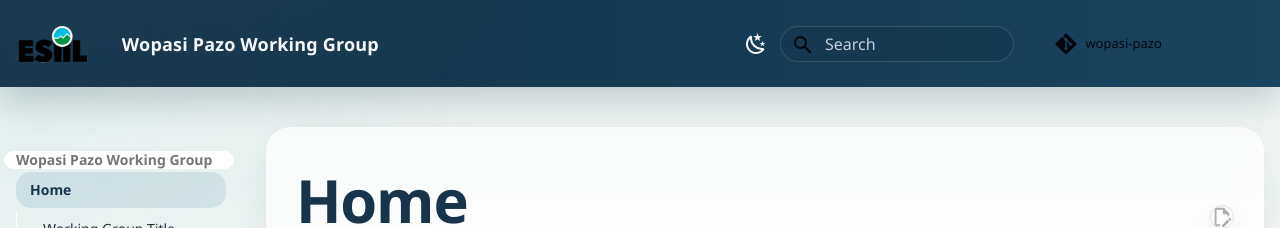
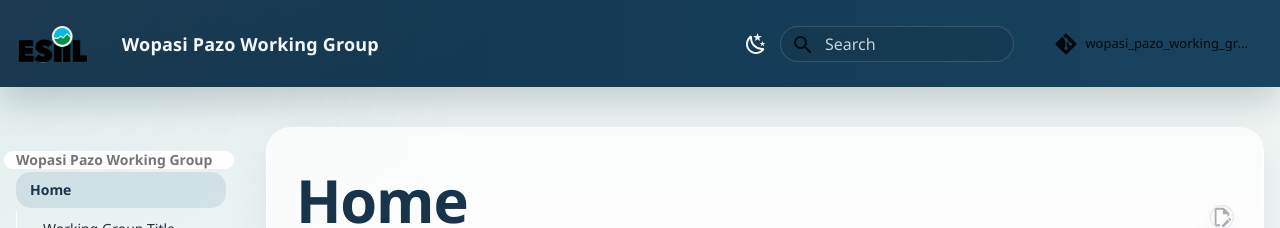
Before and after one commit to CU-ESIIL/wopasi_pazo, an MkDocs documentation site: the page built from docs/index.md, in a window 1280 px wide. Shown: the top 228 px of the page. Built offline with MkDocs 1.6.1 and Material for MkDocs 9.7.7, drawn with Linux system fonts in a browser that asks for light colours; comment, search, counter and statistics services are not loaded.

Commit message:
Update site and repository names in mkdocs.yml

```diff
--- a/mkdocs.yml
+++ b/mkdocs.yml
@@ -1,11 +1,11 @@
 site_name: 'Wopasi Pazo Working Group'
 site_description: 'Repository and website template for Wopasi Pazo working group'
 site_author: Mason Grimshaw
-site_url: https://cu-esiil.github.io/wopasi-pazo
+site_url: https://cu-esiil.github.io/wopasi_pazo
 
 # Repository
-repo_name: wopasi-pazo
-repo_url: https://github.com/CU-ESIIL/wopasi-pazo
+repo_name: wopasi_pazo_working_group
+repo_url: https://github.com/CU-ESIIL/wopasi_pazo_working_group
 # The edit URI points MkDocs Material at the docs/ source so page edit links open in GitHub edit mode.
 edit_uri: edit/main/docs/
 # Copyright
```
